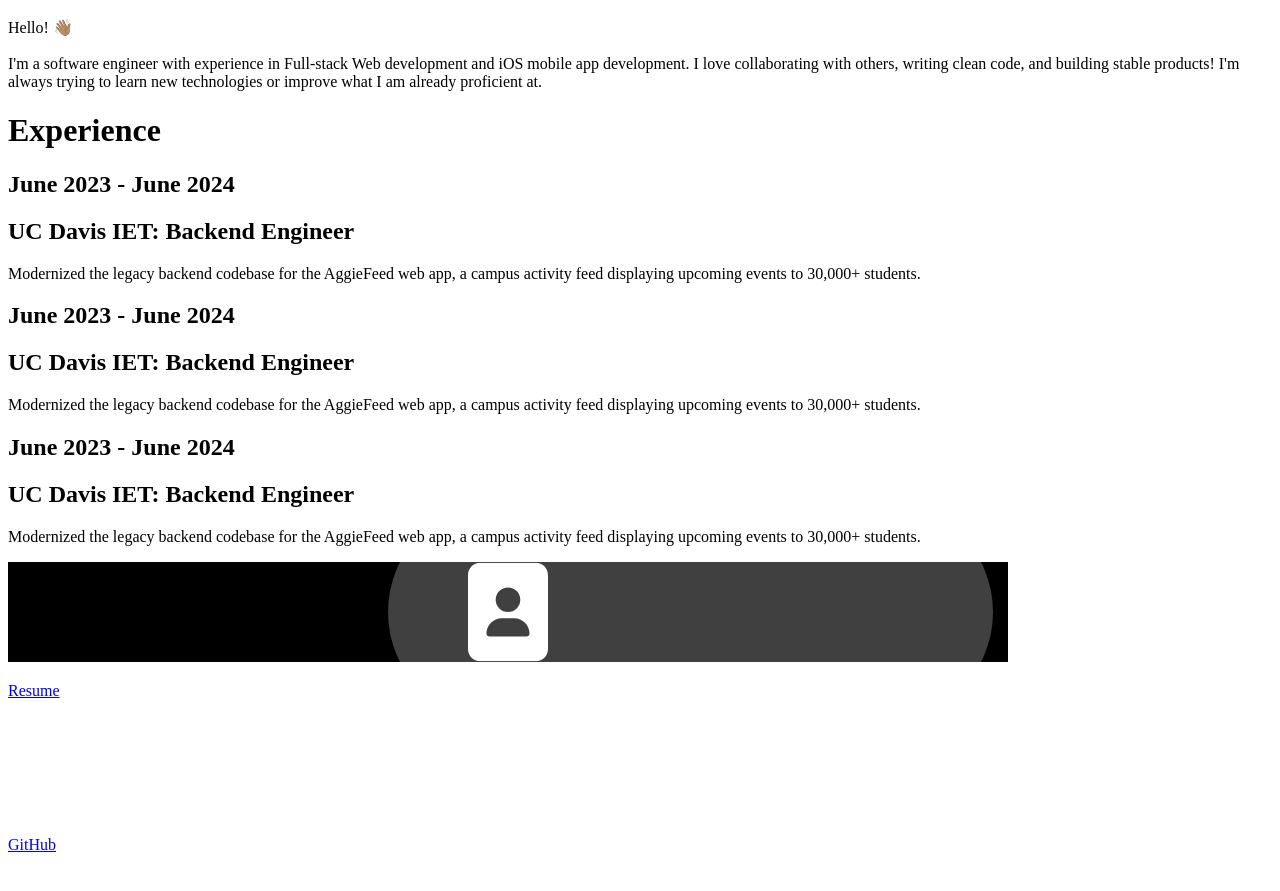
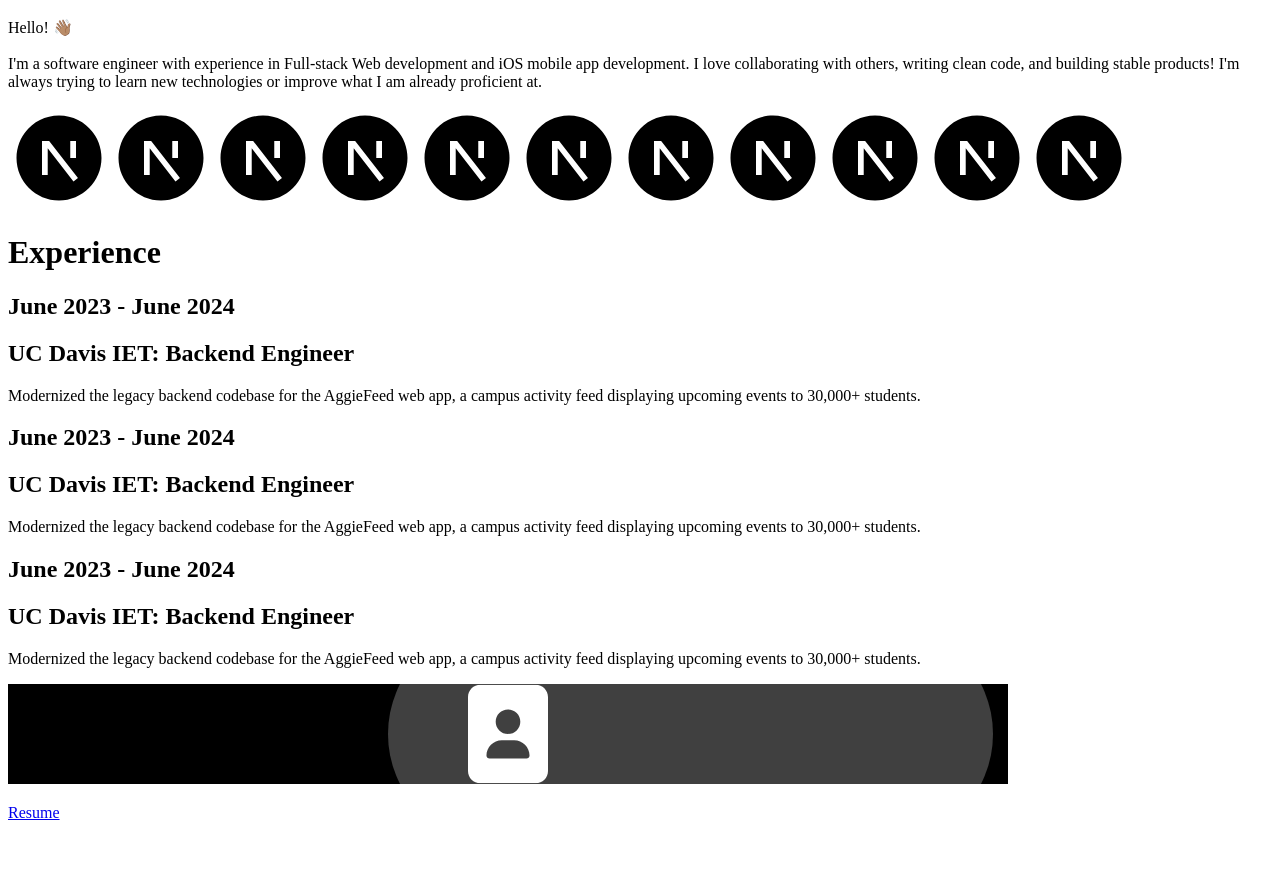
Before and after one commit to Sauvikesh/portfolio, a Next.js app: page / in a window 1280 px wide. Shown: the part 1648-2539 px from the top of the page. Built offline with nearby package versions, Linux system fonts and the light colour scheme.

Commit message:
feat: used react icons to add tech images

```diff
--- /dev/null
+++ b/app/(pages)/_components/Technologies/Technologies.tsx
@@ -0,0 +1,20 @@
+import { RiNextjsFill } from 'react-icons/ri';
+
+export default function Technologies() {
+  return (
+    <div className="flex gap-6 flex-wrap justify-center pb-28">
+      <RiNextjsFill size={102} />
+      <RiNextjsFill size={102} />
+      <RiNextjsFill size={102} />
+      <RiNextjsFill size={102} />
+      <RiNextjsFill size={102} />
+      <RiNextjsFill size={102} />
+
+      <RiNextjsFill size={102} />
+      <RiNextjsFill size={102} />
+      <RiNextjsFill size={102} />
+      <RiNextjsFill size={102} />
+      <RiNextjsFill size={102} />
+    </div>
+  );
+}
--- a/app/(pages)/page.tsx
+++ b/app/(pages)/page.tsx
@@ -4,6 +4,7 @@ import Experience from './_components/Experience/Experience';
 import Footer from './_components/Footer/Footer';
 import Line from './_components/Line/Line';
 import LinkBlock, { LinkBlockProps } from './_components/Link/Link';
+import Technologies from './_components/Technologies/Technologies';
 
 export default function Home() {
   const Links: LinkBlockProps[] = [
@@ -47,6 +48,7 @@ export default function Home() {
       <Line />
       <Bio />
       <Line />
+      <Technologies />
       <Experience />
       <Footer />
     </main>
```
Also changed, not shown: package.json (+4 -3 lines), 1 other file (tests, documents, lock files or other folders).
